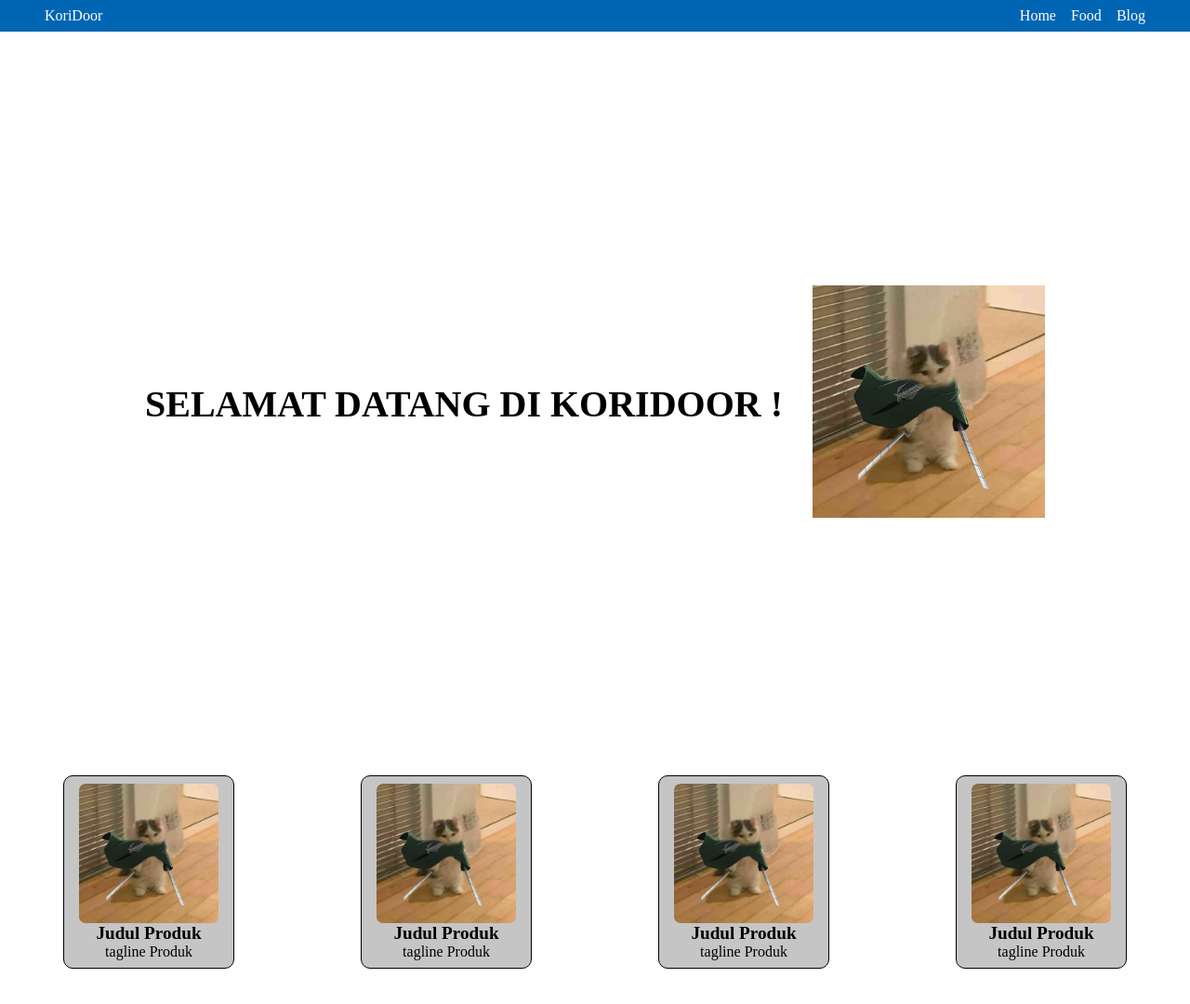
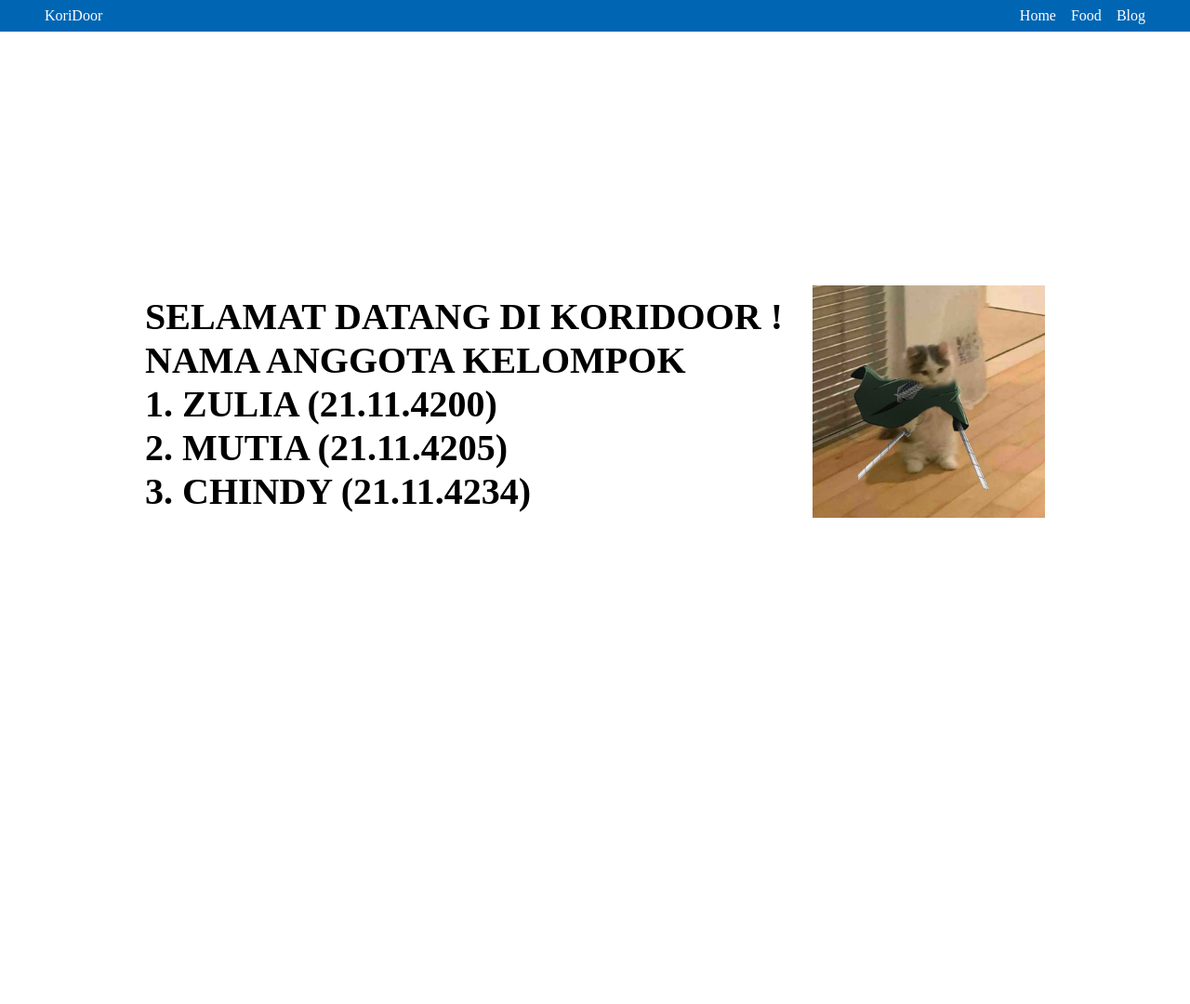
Before and after one commit to zuliaaml/koridoor2, a plain HTML site: page index.html in a window 1280 px wide. Shown: the top 1080 px of the page at 93% size. Drawn offline with Linux system fonts and the light colour scheme.

Commit message:
Update index.html

```diff
--- a/index.html
+++ b/index.html
@@ -26,32 +26,15 @@
       <div class="banner">
         <div class="banner-text">
           <p>Selamat Datang di KoriDoor !</p>
+          <p>Nama Anggota Kelompok</p>
+          <p>1. Zulia   (21.11.4200)</p>
+          <p>2. Mutia   (21.11.4205)</p>
+          <p>3. Chindy  (21.11.4234)</p>
         </div>
         <div class="banner-image">
           <img src="Example.jpg" alt="" />
         </div>
       </div>
-      <div class="product">
-        <div class="card">
-          <img src="Example.jpg" alt="" />
-          <span>Judul Produk</span>
-          <p>tagline Produk</p>
-        </div>
-        <div class="card">
-          <img src="Example.jpg" alt="" />
-          <span>Judul Produk</span>
-          <p>tagline Produk</p>
-        </div>
-        <div class="card">
-          <img src="Example.jpg" alt="" />
-          <span>Judul Produk</span>
-          <p>tagline Produk</p>
-        </div>
-        <div class="card">
-          <img src="Example.jpg" alt="" />
-          <span>Judul Produk</span>
-          <p>tagline Produk</p>
-        </div>
       </div>
     </div>
   </body>
```
